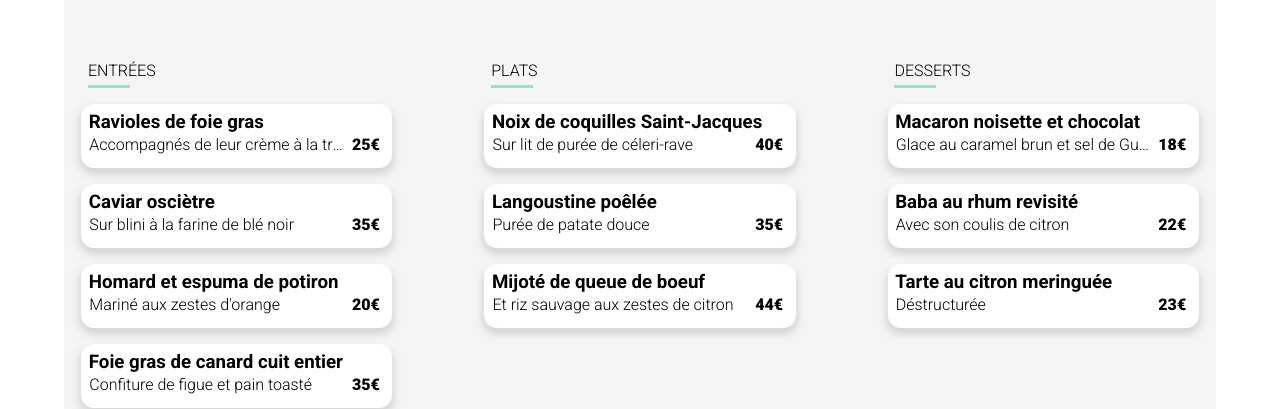
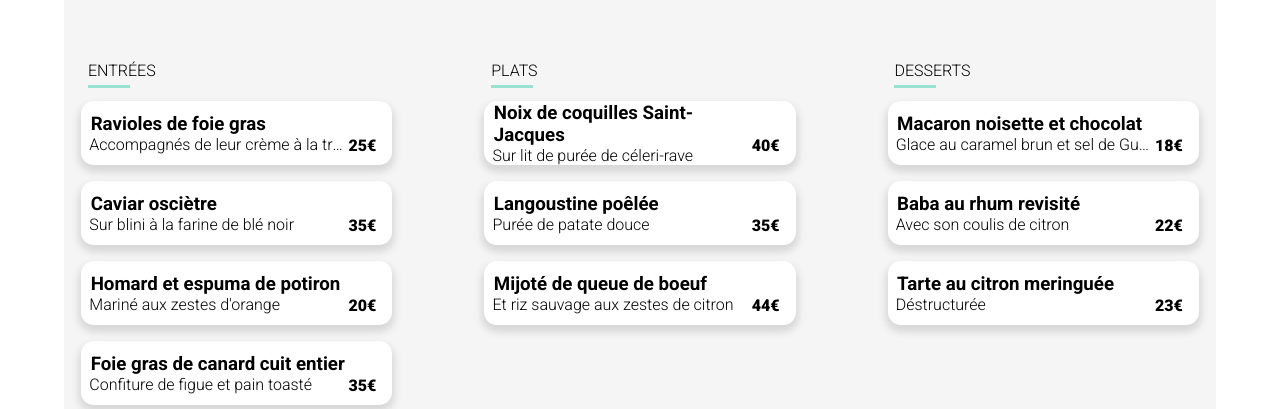
Before and after one commit to Maximilien-Feliu/MaximilienFeliu_3_20012021, a plain HTML site: page menus/LaNoteEnchantee.html in a window 1280 px wide. Shown: the part 405-814 px from the top of the page. Drawn offline with Linux system fonts and the light colour scheme; a web font is replaced by a local one.

Commit message:
modification de la structure entière des fichiers html des menus + modifications des nouveaux sélecteurs css

```diff
--- a/menus/LaNoteEnchantee.html
+++ b/menus/LaNoteEnchantee.html
@@ -40,14 +40,14 @@
                             <a href="#0">
                                 <div class="plate_info shadow">
 
+                                    <div class="plate_info_text_container">
                                         <h3>Ravioles de foie gras</h3>
+                                        <div class="plate_info_text">Accompagnés de leur crème à la truffe</div>
+                                    </div>
 
-                                    <div class="plate_info_price">
-                                        <p>Accompagnés de leur crème à la truffe</p>
-                                        <div class="plate_info_price_checked">
-                                            <p class="bold">25&euro;</p>
+                                    <div class="plate_info_description">
+                                        <div class="plate_info_price bold">25&euro;</div>
                                         <div class="plate_info_checked"><i class="fas fa-check-circle"></i></div>
-                                        </div>
                                     </div>
 
                                 </div>
@@ -57,14 +57,14 @@
                             <a href="#0">
                                 <div class="plate_info shadow">
 
+                                    <div class="plate_info_text_container">
                                         <h3>Caviar osciètre</h3>
+                                        <div class="plate_info_text">Sur blini à la farine de blé noir</div>
+                                    </div>
 
-                                    <div class="plate_info_price">
-                                        <p>Sur blini à la farine de blé noir</p>
-                                        <div class="plate_info_price_checked">
-                                            <p class="bold">35&euro;</p>
+                                    <div class="plate_info_description">
+                                        <div class="plate_info_price bold">35&euro;</div>
                                         <div class="plate_info_checked"><i class="fas fa-check-circle"></i></div>
-                                        </div>
                                     </div>
 
                                 </div>
@@ -74,14 +74,14 @@
                             <a href="#0">
                                 <div class="plate_info shadow">
 
+                                    <div class="plate_info_text_container">
                                         <h3>Homard et espuma de potiron</h3>
+                                        <div class="plate_info_text">Mariné aux zestes d'orange</div>
+                                    </div>
 
-                                    <div class="plate_info_price">
-                                        <p>Mariné aux zestes d'orange</p>
-                                        <div class="plate_info_price_checked">
-                                            <p class="bold">20&euro;</p>
+                                    <div class="plate_info_description">
+                                        <div class="plate_info_price bold">20&euro;</div>
                                         <div class="plate_info_checked"><i class="fas fa-check-circle"></i></div>
-                                        </div>
                                     </div>
 
                                 </div>
@@ -91,14 +91,14 @@
                             <a href="#0">
                                 <div class="plate_info shadow">
 
+                                    <div class="plate_info_text_container">
                                         <h3>Foie gras de canard cuit entier</h3>
+                                        <div class="plate_info_text">Confiture de figue et pain toasté</div>
+                                    </div>
 
-                                    <div class="plate_info_price">
-                                        <p>Confiture de figue et pain toasté</p>
-                                        <div class="plate_info_price_checked">
-                                            <p class="bold">35&euro;</p>
+                                    <div class="plate_info_description">
+                                        <div class="plate_info_price bold">35&euro;</div>
                                         <div class="plate_info_checked"><i class="fas fa-check-circle"></i></div>
-                                        </div>
                                     </div>
 
                                 </div>
@@ -116,14 +116,14 @@
                             <a href="#0">
                                 <div class="plate_info shadow">
 
+                                    <div class="plate_info_text_container">
                                         <h3>Noix de coquilles Saint-Jacques</h3>
+                                        <div class="plate_info_text">Sur lit de purée de céleri-rave</div>
+                                    </div>
 
-                                    <div class="plate_info_price">
-                                        <p>Sur lit de purée de céleri-rave</p>
-                                        <div class="plate_info_price_checked">
-                                            <p class="bold">40&euro;</p>
+                                    <div class="plate_info_description">
+                                        <div class="plate_info_price bold">40&euro;</div>
                                         <div class="plate_info_checked"><i class="fas fa-check-circle"></i></div>
-                                        </div>
                                     </div>
 
                                 </div>
@@ -133,14 +133,14 @@
                             <a href="#0">
                                 <div class="plate_info shadow">
 
+                                    <div class="plate_info_text_container">
                                         <h3>Langoustine poêlée</h3>
+                                        <div class="plate_info_text">Purée de patate douce</div>
+                                    </div>
 
-                                    <div class="plate_info_price">
-                                        <p>Purée de patate douce</p>
-                                        <div class="plate_info_price_checked">
-                                            <p class="bold">35&euro;</p>
+                                    <div class="plate_info_description">
+                                        <div class="plate_info_price bold">35&euro;</div>
                                         <div class="plate_info_checked"><i class="fas fa-check-circle"></i></div>
-                                        </div>
                                     </div>
 
                                 </div>
@@ -150,14 +150,14 @@
                             <a href="#0">
                                 <div class="plate_info shadow">
 
+                                    <div class="plate_info_text_container">
                                         <h3>Mijoté de queue de boeuf</h3>
+                                        <div class="plate_info_text">Et riz sauvage aux zestes de citron</div>
+                                    </div>
 
-                                    <div class="plate_info_price">
-                                        <p>Et riz sauvage aux zestes de citron</p>
-                                        <div class="plate_info_price_checked">
-                                            <p class="bold">44&euro;</p>
+                                    <div class="plate_info_description">
+                                        <div class="plate_info_price bold">44&euro;</div>
                                         <div class="plate_info_checked"><i class="fas fa-check-circle"></i></div>
-                                        </div>
                                     </div>
 
                                 </div>
@@ -175,14 +175,14 @@
                             <a href="#0">
                                 <div class="plate_info shadow">
 
+                                    <div class="plate_info_text_container">
                                         <h3>Macaron noisette et chocolat</h3>
+                                        <div class="plate_info_text">Glace au caramel brun et sel de Guérande</div>
+                                    </div>
 
-                                    <div class="plate_info_price">
-                                        <p>Glace au caramel brun et sel de Guérande</p>
-                                        <div class="plate_info_price_checked">
-                                            <p class="bold">18&euro;</p>
+                                    <div class="plate_info_description">
+                                        <div class="plate_info_price bold">18&euro;</div>
                                         <div class="plate_info_checked"><i class="fas fa-check-circle"></i></div>
-                                        </div>
                                     </div>
 
                                 </div>
@@ -192,31 +192,31 @@
                             <a href="#0">
                                 <div class="plate_info shadow">
 
+                                    <div class="plate_info_text_container">
                                         <h3>Baba au rhum revisité</h3>
+                                        <div class="plate_info_text">Avec son coulis de citron</div>
+                                    </div>
 
-                                    <div class="plate_info_price">
-                                        <p>Avec son coulis de citron</p>
-                                        <div class="plate_info_price_checked">
-                                            <p class="bold">22&euro;</p>
+                                    <div class="plate_info_description">
+                                        <div class="plate_info_price bold">22&euro;</div>
                                         <div class="plate_info_checked"><i class="fas fa-check-circle"></i></div>
-                                        </div>
                                     </div>
 
                                 </div>
                             </a>
                         </li>
-                        <li class="plate-10">
+                        <li class="plate-9">
                             <a href="#0">
                                 <div class="plate_info shadow">
 
+                                    <div class="plate_info_text_container">
                                         <h3>Tarte au citron meringuée</h3>
+                                        <div class="plate_info_text">Déstructurée</div>
+                                    </div>
 
-                                    <div class="plate_info_price">
-                                        <p>Déstructurée</p>
-                                        <div class="plate_info_price_checked">
-                                            <p class="bold">23&euro;</p>
+                                    <div class="plate_info_description">
+                                        <div class="plate_info_price bold">23&euro;</div>
                                         <div class="plate_info_checked"><i class="fas fa-check-circle"></i></div>
-                                        </div>
                                     </div>
 
                                 </div>
--- a/styles/sass/base/_base.scss
+++ b/styles/sass/base/_base.scss
@@ -4,6 +4,7 @@ body{
     font-weight: $normal-weight;
     margin: 0;
     height: 100%;
+    animation: body 300ms forwards;
 
     @include respond-to(smallDesktop){
         width: 90%;
--- a/styles/sass/components/_lists.scss
+++ b/styles/sass/components/_lists.scss
@@ -79,54 +79,57 @@ li{
 // list menus cards //
 .list_plates{
     padding: 0;
+    width: 90%;
+    margin: auto;
 
     li{
-        margin: auto;
-        width: 90%;
+        margin-bottom: 1em;
+    }
 }
 
 .plate_info{
         @include rectangularCard(13px);
+        margin-bottom: 1em;
+        display: flex;
         background-color: $white;
-        margin-bottom: 1em;
+
+        &_text_container{
             @include flexColumn(center);
+            width: 100%;
             overflow: hidden;
+            white-space: normal;
 
-        h3{
-            margin-top: 17px;
-            margin-bottom: -1.2em;
-            margin-left: .4em;
+            h3, .plate_info_text{
+                margin-top: 0px;
+                margin-bottom: 0px;
+                margin-left: .5em;
             }
 
-        p{
-            margin-left: .5em;
+            .plate_info_text{
                 overflow: hidden;
                 white-space: nowrap;
                 text-overflow: ellipsis;
             }
+        }
+
+        &_description{
+            display: flex;
+            align-items: flex-end;
+        }
 
         &_price{
-            @include flex(row, space-between, baseline);
-
-            &_checked{
-                @include flexBaseline;
-
-                p{
-                    margin-right: .9em;
-                }
-            }
+            margin-right: 1em;
+            margin-bottom: .6em;
         }
 
         &_checked{
-            width: 50px;
-            height: 3.5em;
+            height: 3.4em;
             font-size: 1.2em;
-            color: $white;
+            color: transparent;
             @include flexCenter(row);
-            position: relative;
-            bottom: 0.4em;
             background-color: $tertiary-color;
-            margin-right: -2.7em;
+            width: 0px;
+            border-top-right-radius: 13px;
+            border-bottom-right-radius: 13px;
         }
 }
-}
--- a/styles/sass/main.scss
+++ b/styles/sass/main.scss
@@ -13,7 +13,6 @@
 @import "./components/buttons";
 @import "./components/forms";
 @import "./components/lists";
-@import "./components/animations";
 
 // layout //
 @import "./layout/header";
@@ -22,3 +21,6 @@
 // pages //
 @import "./pages/home";
 @import "./pages/menus";
+
+// utils //
+@import "./utils/animations";
```
Also changed, not shown: menus/ALaFrancaise.html (+45 -45 lines), menus/LaPaletteDuGout.html (+45 -45 lines), menus/LeDeliceDesSens.html (+45 -45 lines), styles/sass/utils/_animations.scss (renamed from styles/sass/components/_animations.scss, +27 -2 lines), styles/css/main.css, 1 other file. Lines whose indentation alone changed are shown as unchanged.
